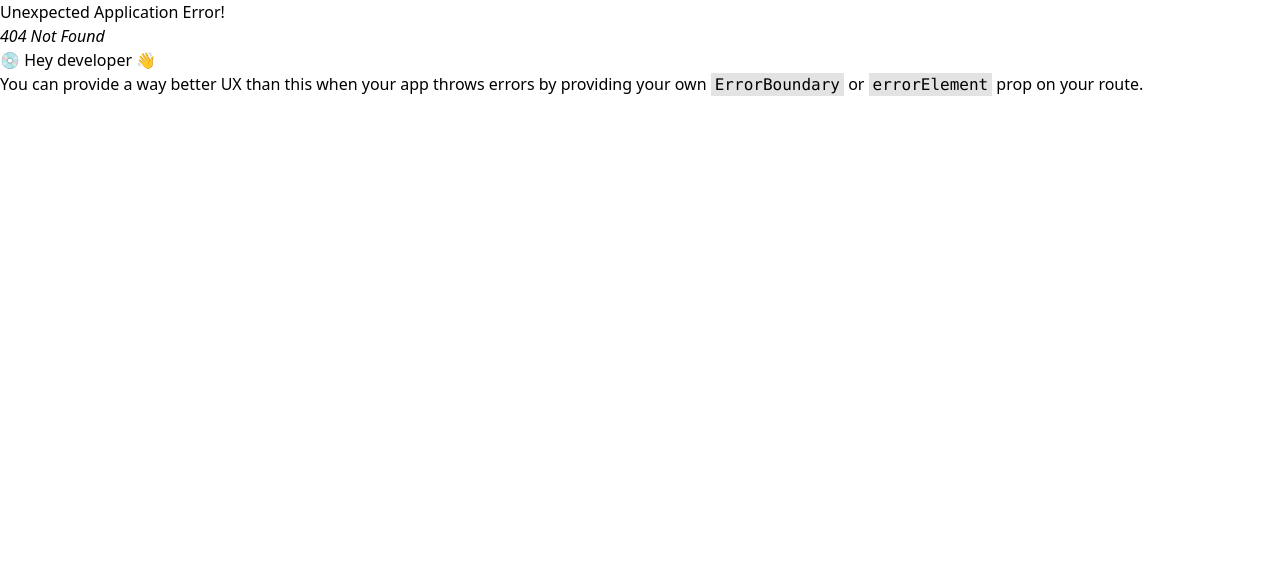
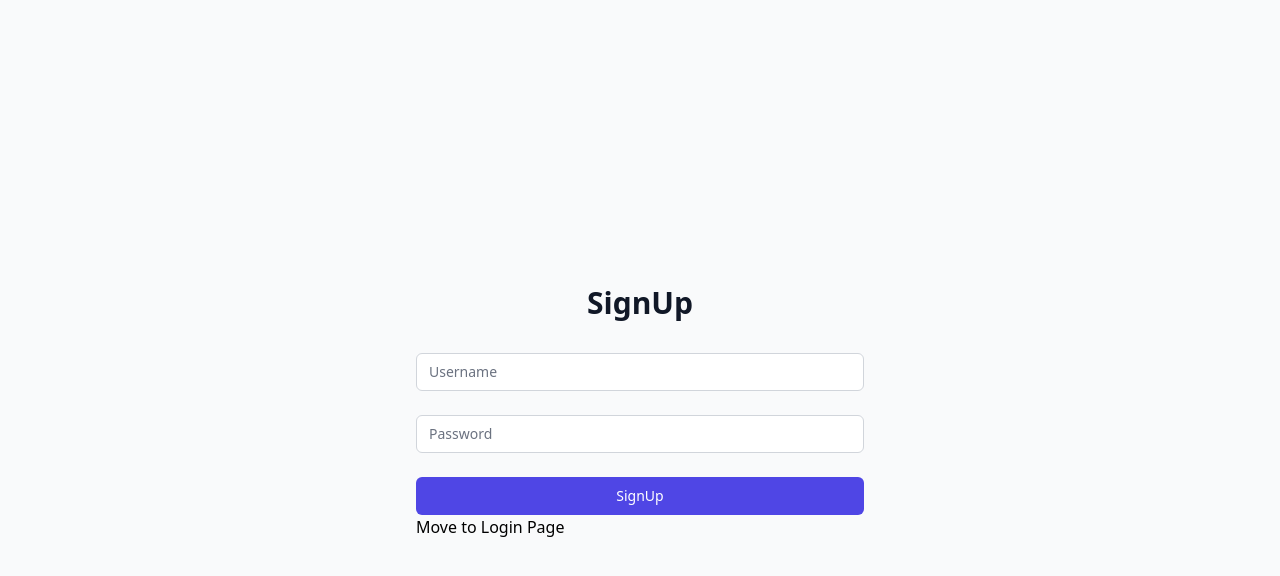
Before and after one commit to A-Hackers/PomoBuddy, a React (Create React App) app in the folder pomobuddy_frontend/: page /pages/SignUpPage in a window 1280 px wide. Before the commit this address had no page. Shown: the top 576 px of the page. Built offline with nearby package versions, Linux system fonts and the light colour scheme.

Commit message:
fixed routing between pages

```diff
--- a/pomobuddy_frontend/src/index.js
+++ b/pomobuddy_frontend/src/index.js
@@ -8,8 +8,8 @@ import SignUpPage from "./pages/SignUpPage";
 
 const router = createBrowserRouter([
   { path: "/", element: <App /> },
-  { path: "/LoginPage", element: <LoginPage /> },
-  { path: "/SignPage", element: <SignUpPage /> },
+  { path: "/pages/LoginPage", element: <LoginPage /> },
+  { path: "/pages/SignUpPage", element: <SignUpPage /> },
 ]);
 
 ReactDOM.createRoot(document.getElementById("root")).render(
--- a/pomobuddy_frontend/src/pages/LoginPage.jsx
+++ b/pomobuddy_frontend/src/pages/LoginPage.jsx
@@ -48,7 +48,7 @@ const LoginPage = () => {
             </button>
           </div>
         </form>
-        <Link to="/SignUpPage">Move to SignUpPage</Link>
+        <Link to="/pages/SignUpPage">Move to SignUpPage</Link>
       </div>
     </div>
   );
--- a/pomobuddy_frontend/src/pages/SignUpPage.jsx
+++ b/pomobuddy_frontend/src/pages/SignUpPage.jsx
@@ -48,7 +48,7 @@ const SignUpPage = () => {
             </button>
           </div>
         </form>
-        <Link to="/LoginPage">Move to Login Page</Link>
+        <Link to="/pages/LoginPage">Move to Login Page</Link>
       </div>
     </div>
   );
```
